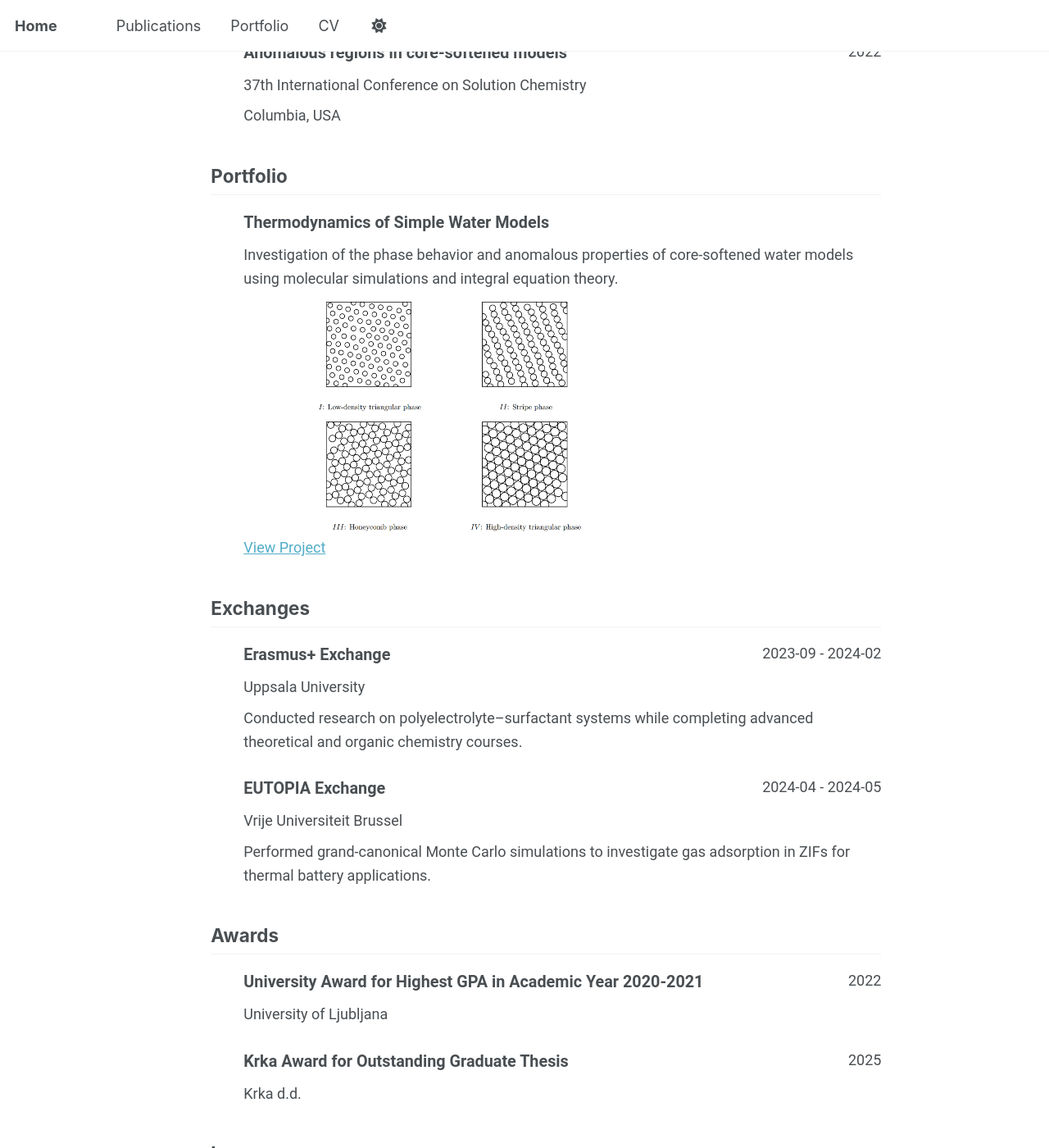
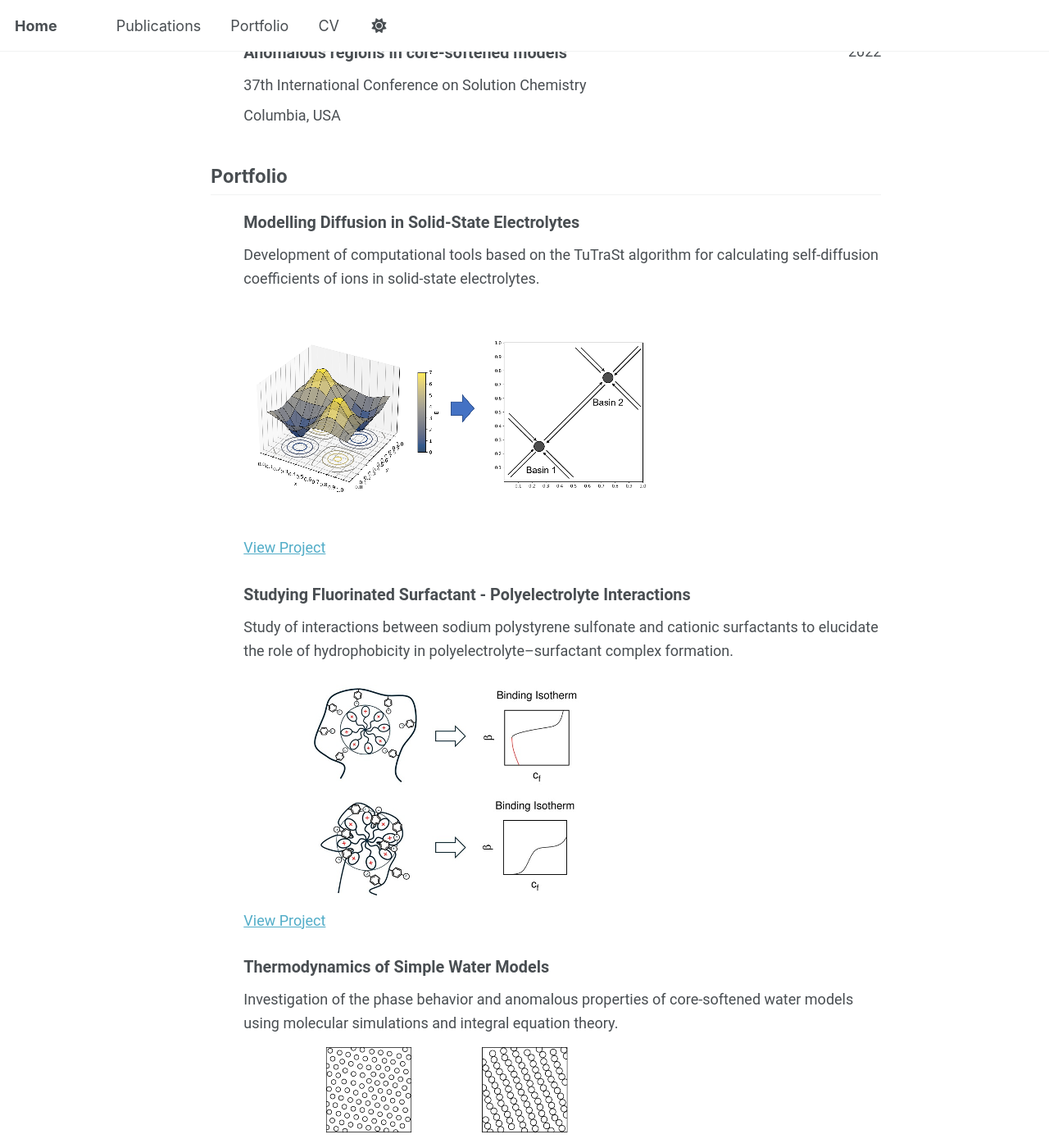
Before and after one commit to MatevzTurk/MatevzTurk.github.io, a Jekyll site: the page built from _pages/cv-json.md, in a window 1280 px wide and 1400 px high, scrolled down 2124 px. Shown: the whole window at 82% size. Built offline with Jekyll 4.4.1, drawn with Linux system fonts in a browser that asks for light colours; a script that is not in the unit is left out.

Commit message:
Update cv.json

```diff
--- a/_data/cv.json
+++ b/_data/cv.json
@@ -186,10 +186,24 @@
 
   "portfolio": [
     {
+      "name": "Modelling Diffusion in Solid-State Electrolytes",
+      "category": "",
+      "date": "",
+      "url": "https://matevzturk.github.io/portfolio/portfolio-1",
+      "description": "Development of computational tools based on the TuTraSt algorithm for calculating self-diffusion coefficients of ions in solid-state electrolytes.<br/><img src='/images/PhD.png'>"
+    },
+    {
+      "name": "Studying Fluorinated Surfactant - Polyelectrolyte Interactions",
+      "category": "",
+      "date": "",
+      "url": "https://matevzturk.github.io/portfolio/portfolio-2",
+      "description": "Study of interactions between sodium polystyrene sulfonate and cationic surfactants to elucidate the role of hydrophobicity in polyelectrolyte–surfactant complex formation.<br/><img src='/images/Masters.png'>"
+    },
+    {
       "name": "Thermodynamics of Simple Water Models",
       "category": "",
       "date": "",
-      "url": "https://matevzturk.github.io/portfolio/portfolio-1",
+      "url": "https://matevzturk.github.io/portfolio/portfolio-3",
       "description": "Investigation of the phase behavior and anomalous properties of core-softened water models using molecular simulations and integral equation theory.<br/><img src='/images/Urbic.png'>"
     }
   ]
```
